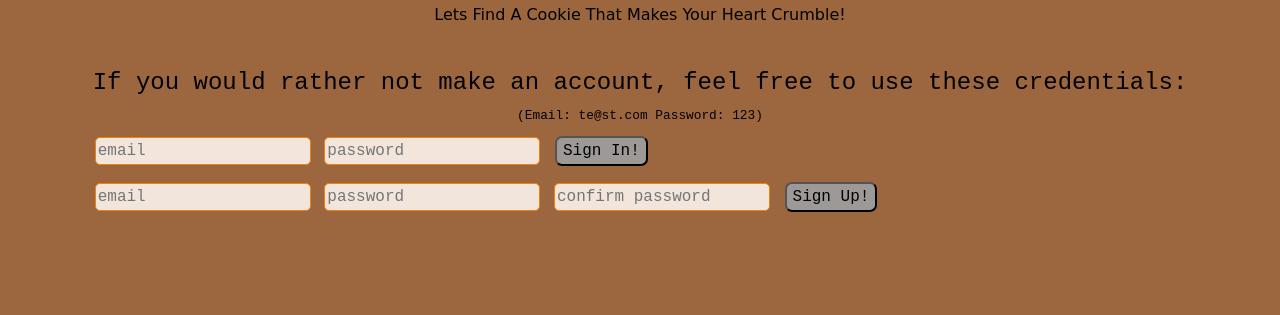
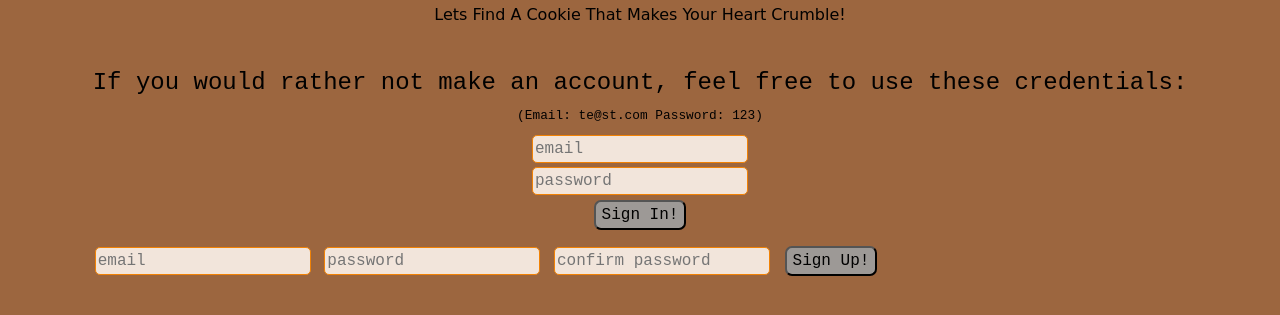
Before and after one commit to MGubernick/crumble-front-end-mg, a website built with webpack: page index.html in a window 1280 px wide. Both pictures are taken after a click on the button "Welcome!". Shown: the part 107-422 px from the top of the page. Built offline with nearby package versions, Linux system fonts and the light colour scheme; a web font is replaced by a local one.

Commit message:
Adjust the CSS for welcome

```diff
--- a/index.html
+++ b/index.html
@@ -1,5 +1,6 @@
 <!DOCTYPE html>
 <html>
+
 <head>
   <title>Crumble!</title>
   <meta name="viewport" content="width=device-width, initial-scale=1">
@@ -11,6 +12,7 @@
   <script src="public/vendor.js" type="text/javascript" charset="utf-8" defer></script>
   <script src="public/application.js" type="text/javascript" charset="utf-8" defer></script>
 </head>
+
 <body>
   <div class="header">
 
@@ -22,7 +24,7 @@
 
   <div class="before-sign-in">
     <button class="welcome" type="button">Welcome!</button>
-    <form id="sign-in">
+    <form id="sign-in" class="dummy">
       <div class="dummy">
         <h4>If you would rather not make an account, feel free to use these credentials:</h4>
         <h6><small>(Email: te@st.com Password: 123)</small></h6>
@@ -72,7 +74,7 @@
             </div>
             <div class="modal-body">
               <form id="delete-recipe">
-              <input class="deleteInput"type="text" name="recipe[_id]" placeholder="Recipe ID here" />
+                <input class="deleteInput" type="text" name="recipe[_id]" placeholder="Recipe ID here" />
                 <h5>Are You Sure?</h5>
                 <button type="button" data-dismiss="modal">Close</button>
                 <button class="destroy" type="submit" name="button" data-toggle="modal" data-target="#destroyModal">Delete It!</button>
@@ -157,7 +159,7 @@
                     <br>
                     <small>Separate each ingredient by a comma!</small>
                     <br>
-          <textarea id="updateRecipeIngredients" class="ingredients" name="recipe[ingredients]" rows="4" cols="40"  value="updateIngredients" required="true"></textarea>
+                    <textarea id="updateRecipeIngredients" class="ingredients" name="recipe[ingredients]" rows="4" cols="40" value="updateIngredients" required="true"></textarea>
                     <br>
                     <textarea id="updateRecipeDirections" class="directions" name="recipe[directions]" rows="4" cols="40" placeholder="Updated Baking Directions Here" value="updateDirections"></textarea>
                     <button type="button" class="closeButton" data-dismiss="modal">Close</button>
@@ -195,4 +197,5 @@
 
 
 </body>
+
 </html>
```
Lines whose indentation alone changed are shown as unchanged.
